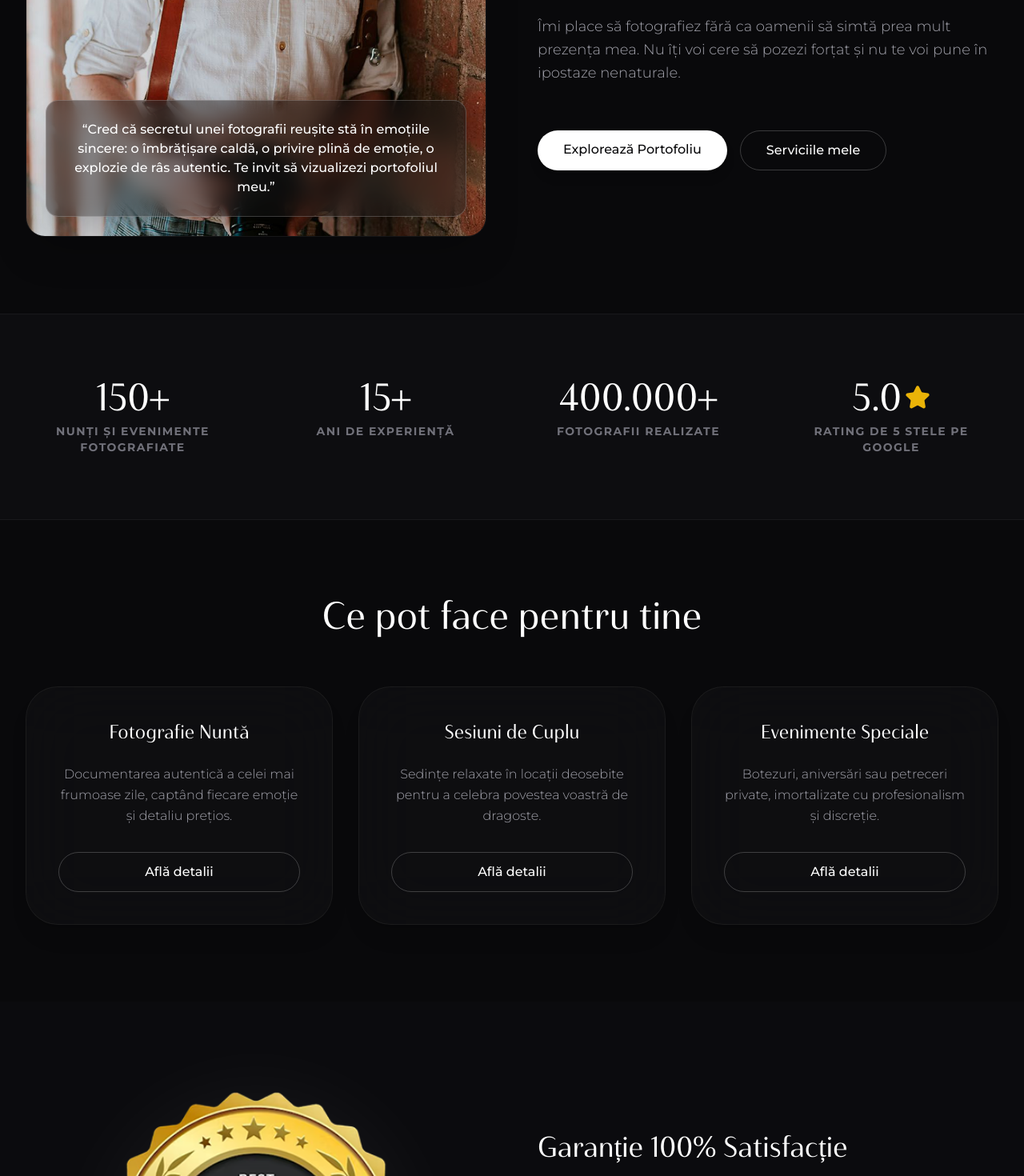
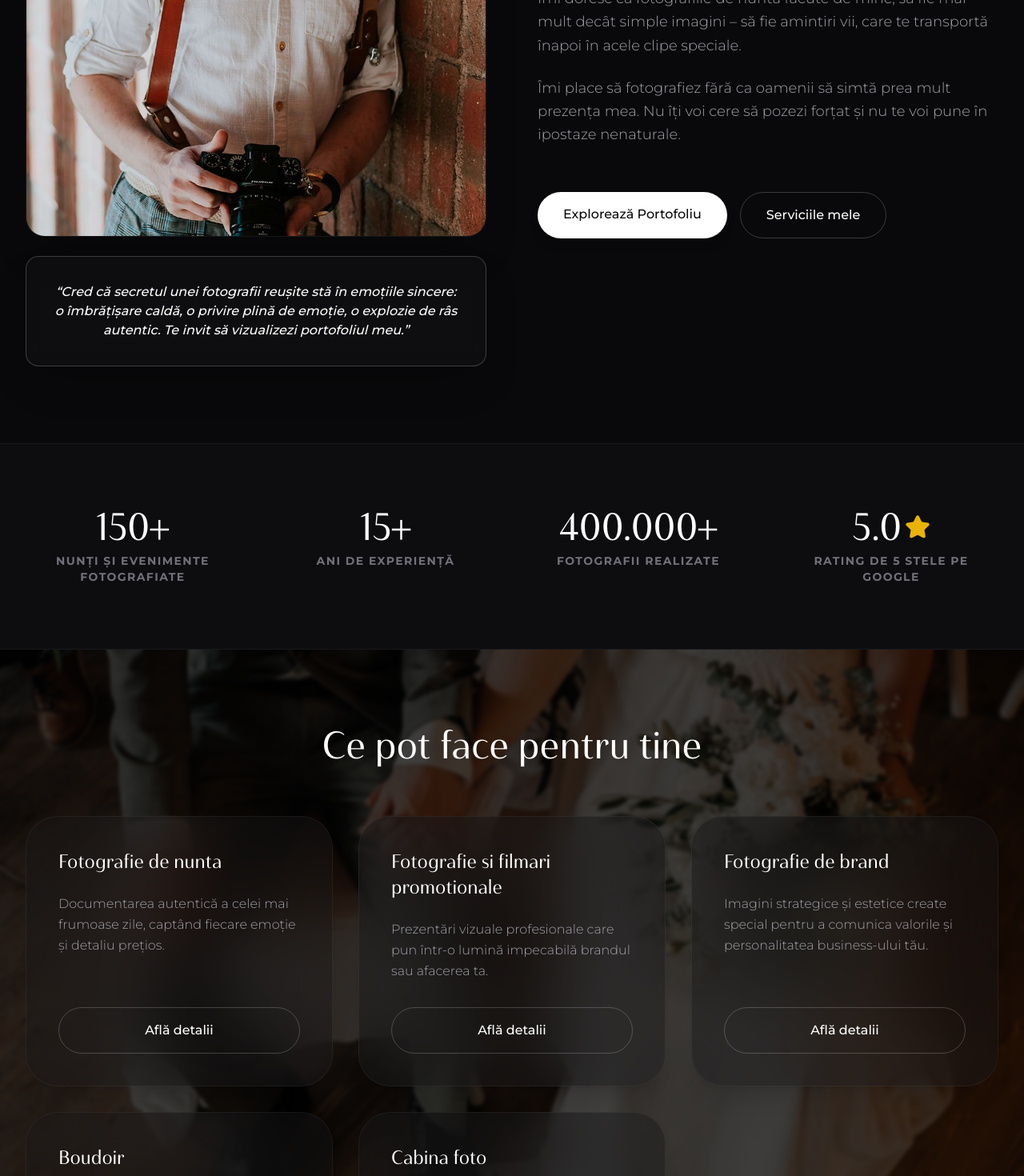
Before and after one commit to kristofihans/TrueFrame, a React (Vite) app: page /#/ in a window 1280 px wide. Shown: the part 1320-2790 px from the top of the page at 80% size. Built offline with nearby package versions, Linux system fonts and the light colour scheme.

Commit message:
Style and servicii update

```diff
--- a/src/index.css
+++ b/src/index.css
@@ -38,11 +38,11 @@
 
 @layer components {
   .btn-primary {
-    @apply px-6 py-3 rounded-full bg-white text-zinc-950 font-medium shadow-lg hover:bg-zinc-200 hover:scale-[1.02] transform transition-all duration-300 whitespace-nowrap;
+    @apply px-8 py-4 rounded-full bg-white text-zinc-950 font-medium text-base shadow-lg hover:bg-zinc-200 hover:scale-[1.02] transform transition-all duration-300 whitespace-nowrap;
   }
 
   .btn-outline {
-    @apply px-6 py-3 rounded-full border border-white/20 text-white font-medium hover:bg-white/10 transform transition-all duration-300;
+    @apply px-8 py-4 rounded-full border border-white/20 text-white font-medium text-base hover:bg-white/10 transform transition-all duration-300;
   }
 
   .glass-panel {
--- a/src/pages/DespreMine.jsx
+++ b/src/pages/DespreMine.jsx
@@ -7,10 +7,12 @@ export default function DespreMine() {
 
       {/* Visual Side */}
       <div className="w-full md:w-1/2 flex flex-col justify-center p-6 md:p-16 lg:p-24 relative">
-        <motion.div initial={{ opacity: 0, scale: 0.95 }} animate={{ opacity: 1, scale: 1 }} transition={{ duration: 0.8 }} className="relative mb-8 rounded-3xl overflow-hidden glass-panel p-2">
-           <img src="./images/photographerimage.jpg" alt="Fredi - Story" className="w-full h-auto rounded-[1.25rem] object-cover" onError={(e) => { e.target.src = 'https://images.unsplash.com/photo-1554046920-90dcac028c24?q=80&w=3049&auto=format&fit=crop'; }} />
-           {/* Overlay Quote Box */}
-           <div className="absolute bottom-10 left-10 right-10 glass-panel p-6 rounded-2xl border border-white/20 shadow-2xl backdrop-blur-md">
+        <motion.div initial={{ opacity: 0, scale: 0.95 }} animate={{ opacity: 1, scale: 1 }} transition={{ duration: 0.8 }} className="space-y-6">
+           <div className="relative rounded-3xl overflow-hidden glass-panel p-2">
+             <img src="./images/photographerimage.jpg" alt="Fredi - Story" className="w-full h-auto rounded-[1.25rem] object-cover" onError={(e) => { e.target.src = 'https://images.unsplash.com/photo-1554046920-90dcac028c24?q=80&w=3049&auto=format&fit=crop'; }} />
+           </div>
+           {/* Quote Box Under Image */}
+           <div className="glass-panel p-8 rounded-2xl border border-white/20 shadow-2xl backdrop-blur-md">
              <p className="text-sm md:text-base text-white font-medium text-center leading-relaxed italic">
                “Cred că secretul unei fotografii reușite stă în emoțiile sincere: o îmbrățișare caldă, o privire plină de emoție, o explozie de râs autentic. Te invit să vizualizezi portofoliul meu.”
              </p>
@@ -30,7 +32,7 @@ export default function DespreMine() {
           </h2>
 
           <div className="text-lg text-zinc-400 font-sans font-light leading-relaxed space-y-6">
-            <p className="text-white text-xl italic font-serif opacity-90">...fotograf de nuntă și evenimente din Oradea.</p>
+            <p className="text-white text-xl italic font-sans opacity-90">...fotograf de nuntă și evenimente din Oradea.</p>
             <p>
               Fotografia nu este doar despre prezent. Cei care mă aleg știu că investesc în viitorul lor – în amintiri care, peste zeci de ani, vor fi și mai valoroase decât în ziua în care au fost create.
             </p>
--- a/src/pages/Home.jsx
+++ b/src/pages/Home.jsx
@@ -86,7 +86,7 @@ export default function Home() {
           >
             <button
               onClick={() => document.getElementById('bio').scrollIntoView({ behavior: 'smooth' })}
-              className="btn-primary px-12 py-5 text-xl font-medium tracking-wide uppercase shadow-[0_0_30px_rgba(255,255,255,0.1)]"
+              className="btn-primary font-medium tracking-wide uppercase shadow-[0_0_30px_rgba(255,255,255,0.1)]"
             >
               Vezi mai mult
             </button>
@@ -100,16 +100,18 @@ export default function Home() {
           <div className="grid grid-cols-1 lg:grid-cols-2 gap-16 items-center">
             <motion.div
               initial="hidden" whileInView="visible" viewport={{ once: true }} variants={fadeIn}
-              className="relative aspect-[4/5] rounded-3xl overflow-hidden shadow-2xl border border-white/5 order-2 lg:order-1"
+              className="space-y-6 order-2 lg:order-1"
             >
+              <div className="relative aspect-[4/5] rounded-3xl overflow-hidden shadow-2xl border border-white/5">
                 <img
                   src="./images/photographerimage.jpg"
                   alt="Fredi - Fotograf"
                   className="w-full h-full object-cover"
                   onError={(e) => { e.target.src = 'https://images.unsplash.com/photo-1554046920-90dcac028c24?q=80&w=3049&auto=format&fit=crop'; }}
                 />
-              <div className="absolute bottom-6 left-6 right-6 glass-panel p-6 rounded-2xl border border-white/20 shadow-2xl backdrop-blur-md">
-                <p className="text-sm md:text-base text-white font-medium text-center leading-relaxed">
+              </div>
+              <div className="glass-panel p-8 rounded-2xl border border-white/20 shadow-2xl backdrop-blur-md">
+                <p className="text-sm md:text-base text-white font-medium text-center leading-relaxed italic">
                   “Cred că secretul unei fotografii reușite stă în emoțiile sincere: o îmbrățișare caldă, o privire plină de emoție, o explozie de râs autentic. Te invit să vizualizezi portofoliul meu.”
                 </p>
               </div>
@@ -121,7 +123,7 @@ export default function Home() {
             >
               <h2 className="text-4xl md:text-5xl font-serif font-normal text-white mb-6">Hey, eu sunt Fredi...</h2>
               <div className="text-zinc-400 leading-relaxed text-lg font-light space-y-6">
-                <p className="text-white text-2xl italic font-serif opacity-90">...fotograf de nuntă și evenimente din Oradea.</p>
+                <p className="text-white text-2xl italic font-sans opacity-90">...fotograf de nuntă și evenimente din Oradea.</p>
                 <p>
                   Fotografia nu este doar despre prezent. Cei care mă aleg știu că investesc în viitorul lor – în amintiri care, peste zeci de ani, vor fi și mai valoroase decât în ziua în care au fost create.
                 </p>
@@ -135,8 +137,13 @@ export default function Home() {
 
               {/* Desktop Buttons (Hidden on mobile) */}
               <div className="hidden lg:flex gap-4 pt-6">
-                <Link to="/portofoliu" className="btn-primary px-8">Explorează Portofoliu</Link>
-                <Link to="/servicii" className="btn-outline px-8">Serviciile mele</Link>
+                <Link to="/portofoliu" className="btn-primary">Explorează Portofoliu</Link>
+                <button
+                  onClick={() => document.getElementById('servicii').scrollIntoView({ behavior: 'smooth' })}
+                  className="btn-outline"
+                >
+                  Serviciile mele
+                </button>
               </div>
             </motion.div>
           </div>
@@ -148,8 +155,13 @@ export default function Home() {
             viewport={{ once: true }}
             className="lg:hidden flex flex-col gap-4 pt-12 w-full max-w-sm mx-auto px-4"
           >
-            <Link to="/portofoliu" className="btn-primary w-full text-center py-4">Explorează Portofoliu</Link>
-            <Link to="/servicii" className="btn-outline w-full text-center py-4">Serviciile mele</Link>
+            <Link to="/portofoliu" className="btn-primary w-full text-center">Explorează Portofoliu</Link>
+            <button
+              onClick={() => document.getElementById('servicii').scrollIntoView({ behavior: 'smooth' })}
+              className="btn-outline w-full text-center"
+            >
+              Serviciile mele
+            </button>
           </motion.div>
         </div>
       </section>
@@ -180,19 +192,30 @@ export default function Home() {
         </div>
       </section>
 
-      {/* 4. Services Highlight */}
-      <section className="py-24 bg-transparent scroll-mt-20" id="servicii">
-        <div className="max-w-7xl mx-auto px-4 sm:px-6 lg:px-8 text-center">
+      {/* 4. Services Highlight with Background */}
+      <section className="py-24 relative overflow-hidden scroll-mt-20" id="servicii">
+        <div className="absolute inset-0 z-0">
+          <img
+            src="./images/photo9.jpg"
+            alt="Services Background"
+            className="w-full h-full object-cover"
+          />
+          <div className="absolute inset-0 bg-black/70 backdrop-blur-[2px]" />
+        </div>
+
+        <div className="max-w-7xl mx-auto px-4 sm:px-6 lg:px-8 text-center relative z-10">
           <motion.h2 initial="hidden" whileInView="visible" viewport={{ once: true }} variants={fadeIn}
             className="text-4xl md:text-5xl font-serif font-normal text-white mb-16"
           >
             Ce pot face pentru tine
           </motion.h2>
-          <div className="grid grid-cols-1 md:grid-cols-3 gap-8">
+          <div className="grid grid-cols-1 md:grid-cols-3 gap-8 text-left">
             {[
-              { title: 'Fotografie Nuntă', desc: 'Documentarea autentică a celei mai frumoase zile, captând fiecare emoție și detaliu prețios.' },
-              { title: 'Sesiuni de Cuplu', desc: 'Sedințe relaxate în locații deosebite pentru a celebra povestea voastră de dragoste.' },
-              { title: 'Evenimente Speciale', desc: 'Botezuri, aniversări sau petreceri private, imortalizate cu profesionalism și discreție.' }
+              { title: 'Fotografie de nunta', desc: 'Documentarea autentică a celei mai frumoase zile, captând fiecare emoție și detaliu prețios.' },
+              { title: 'Fotografie si filmari promotionale', desc: 'Prezentări vizuale profesionale care pun într-o lumină impecabilă brandul sau afacerea ta.' },
+              { title: 'Fotografie de brand', desc: 'Imagini strategice și estetice create special pentru a comunica valorile și personalitatea business-ului tău.' },
+              { title: 'Boudoir', desc: 'Sesiuni foto artistice care celebrează feminitatea, senzualitatea și încrederea de sine într-un cadru privat.' },
+              { title: 'Cabina foto', desc: 'Distracție garantată pentru invitați cu printuri instantanee și accesorii haioase, păstrând vibe-ul petrecerii.' }
             ].map((s, i) => (
               <motion.div
                 key={i} transition={{ delay: i * 0.1 }}
@@ -201,7 +224,7 @@ export default function Home() {
               >
                 <h3 className="text-2xl font-serif font-normal text-white mb-6">{s.title}</h3>
                 <p className="text-zinc-400 mb-8 font-light leading-relaxed flex-grow">{s.desc}</p>
-                <Link to="/servicii" className="btn-outline group-hover:bg-white group-hover:text-black transition-all">
+                <Link to="/servicii" className="btn-outline group-hover:bg-white group-hover:text-black transition-all text-center">
                   Află detalii
                 </Link>
               </motion.div>
@@ -234,16 +257,25 @@ export default function Home() {
             </motion.div>
           </div>
           <div className="mt-16 text-center">
-            <Link to="/contact" className="btn-primary px-16 py-5 text-xl tracking-wider uppercase shadow-xl hover:scale-105 transition-transform">
+            <Link to="/contact" className="btn-primary tracking-wider uppercase shadow-xl hover:scale-105 transition-transform">
               Solicită o ofertă
             </Link>
           </div>
         </div>
       </section>
 
-      {/* 6. Reviews Section */}
-      <section className="py-24 bg-transparent border-y border-white/5 overflow-hidden">
-        <div className="max-w-7xl mx-auto px-4 sm:px-6 lg:px-8 mb-12 text-center text-white">
+      {/* 6. Reviews Section with Background */}
+      <section className="py-24 relative overflow-hidden border-y border-white/5">
+        <div className="absolute inset-0 z-0">
+          <img
+            src="./images/photo6.jpg"
+            alt="Reviews Background"
+            className="w-full h-full object-cover"
+          />
+          <div className="absolute inset-0 bg-black/80 backdrop-blur-[4px]" />
+        </div>
+
+        <div className="max-w-7xl mx-auto px-4 sm:px-6 lg:px-8 mb-12 text-center text-white relative z-10">
           <div className="inline-flex items-center gap-2 bg-zinc-900/40 border border-white/10 px-6 py-3 rounded-full mb-8">
              <div className="flex text-yellow-500 gap-0.5">
                <Star size={18} className="fill-current" />
@@ -413,7 +445,7 @@ export default function Home() {
             ))}
           </div>
           <div className="mt-16">
-            <Link to="/blog" className="btn-outline px-12 py-4">Toate articolele</Link>
+            <Link to="/blog" className="btn-outline">Toate articolele</Link>
           </div>
         </div>
       </section>
--- a/src/pages/Servicii.jsx
+++ b/src/pages/Servicii.jsx
@@ -4,22 +4,27 @@ import { Link } from 'react-router-dom';
 
 const services = [
   {
-    title: 'Fotografie Nuntă',
+    title: 'Fotografie de nunta',
     description: 'Documentarea autentică și plină de emoție a celei mai importante zile din viața voastră. De la pregătiri până la petrecere, ne asigurăm că fiecare amănunt este surprins într-o lumină perfectă.',
     image: 'https://images.unsplash.com/photo-1511285560929-80b456fea0bc?q=80&w=1200&auto=format&fit=crop',
   },
   {
-    title: 'Fotografie Botez',
-    description: 'Momente duioase și unice la primul eveniment major din viața copilului tău. Creăm amintiri calde și sincere pe care familia le va prețui generații la rând.',
-    image: 'https://images.unsplash.com/photo-1544717297-fa95b6ee9643?q=80&w=1200&auto=format&fit=crop',
+    title: 'Fotografie si filmari promotionale',
+    description: 'Prezentări vizuale profesionale și dinamice realizate pentru a evidenția punctele forte ale afacerii tale. Creăm conținut video și foto de impact pentru campanii reușite.',
+    image: './images/photo2.jpg',
   },
   {
-    title: 'Sesiuni de Familie / Cuplu',
-    description: 'Ședințe foto relaxate în natură sau în studio. Captăm dinamica și conexiunea voastră într-un cadru natural, fără ipostaze rigide, punând accent pe spontaneitate.',
-    image: 'https://images.unsplash.com/photo-1511895426328-dc8714191300?q=80&w=1200&auto=format&fit=crop',
+    title: 'Fotografie de brand',
+    description: 'Imagini strategice care spun povestea business-ului tău. Ne concentrăm pe detalii care transmit profesionalism, încredere și viziunea brandului tău către clienți.',
+    image: './images/photo5.jpg',
   },
   {
-    title: 'Cabină Foto (Photobooth)',
+    title: 'Boudoir',
+    description: 'O celebrare artistică a feminității și eleganței. Sesiuni foto realizate cu maximă discreție și bun gust, menite să îți redea încrederea și să îți sublinieze frumusețea naturală.',
+    image: './images/photo7.jpg',
+  },
+  {
+    title: 'Cabina foto (Photobooth)',
     description: 'Distracție garantată pentru invitații voștri! Oglindă foto interactivă cu recuzită haioasă și printuri instantanee magnetice de înaltă calitate.',
     image: 'https://images.unsplash.com/photo-1492691527719-9d1e07e534b4?q=80&w=1200&auto=format&fit=crop',
   },
```
Lines whose indentation alone changed are shown as unchanged.
